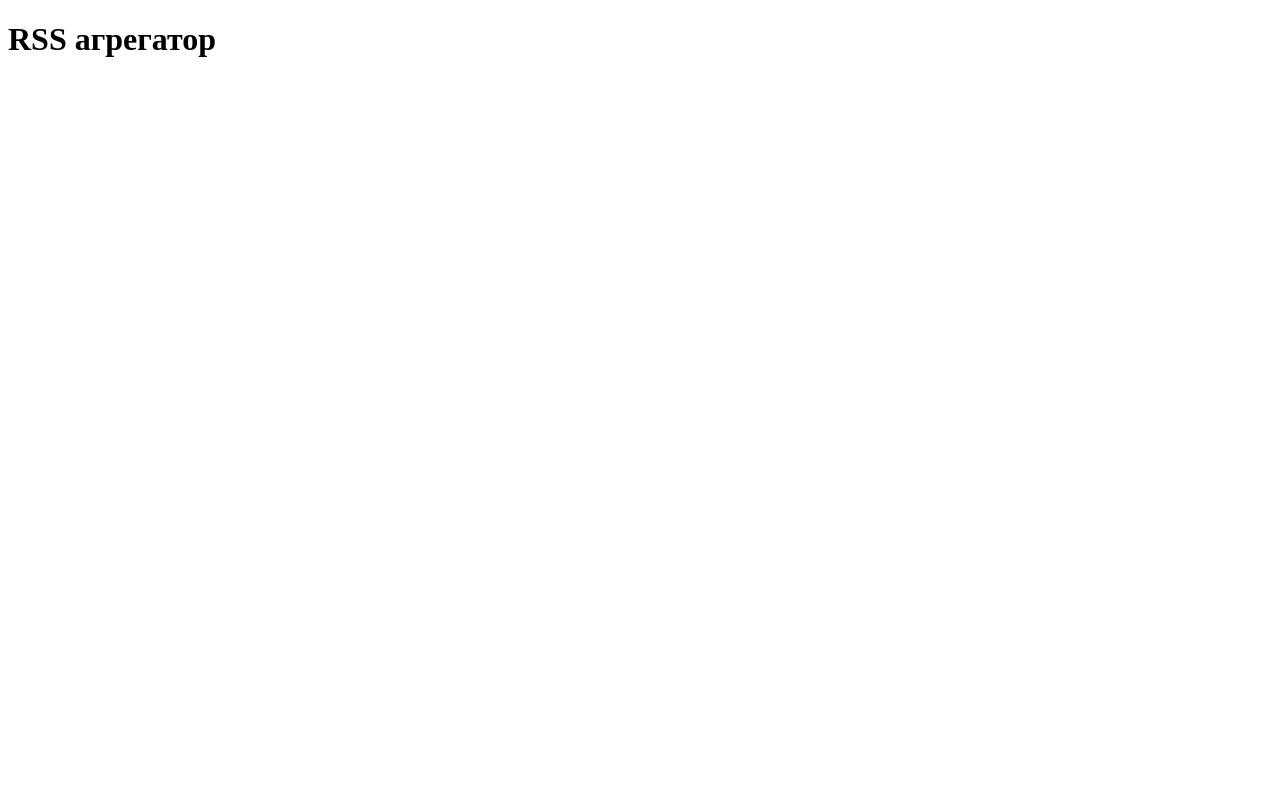
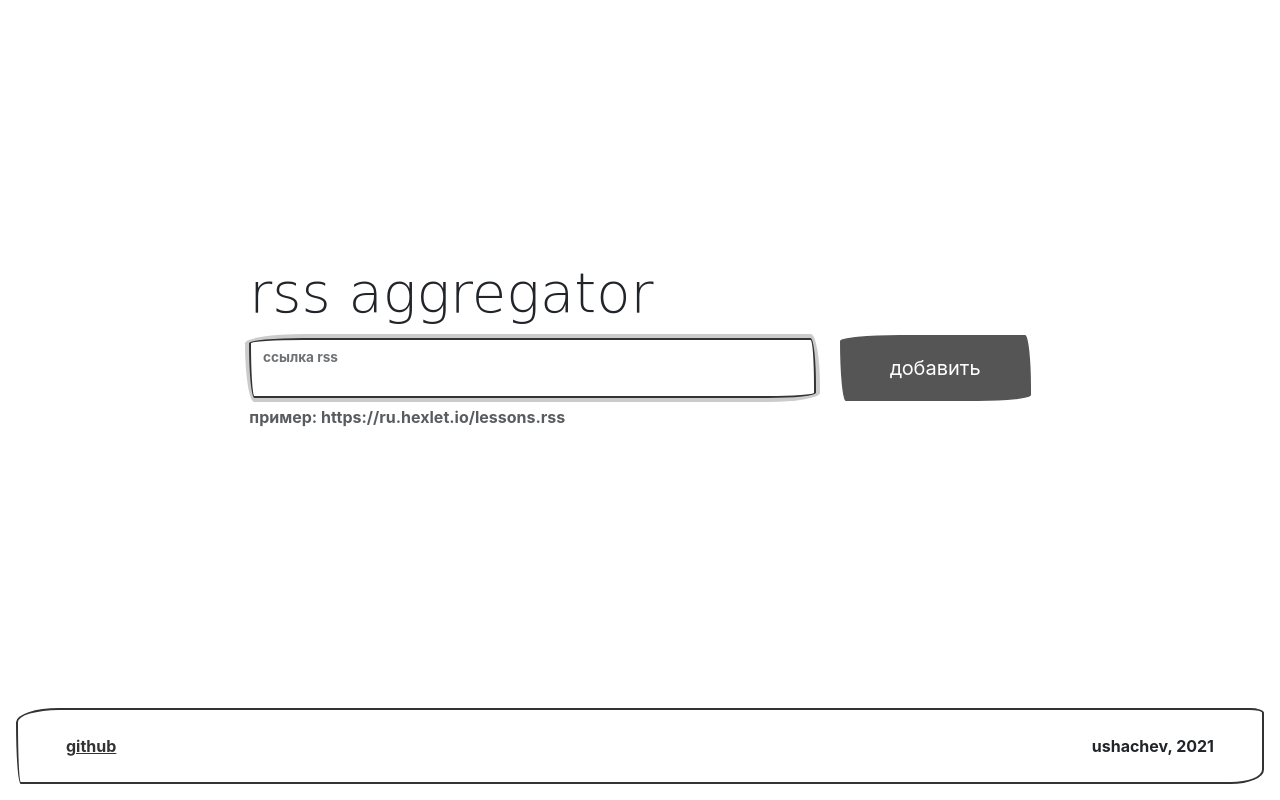
Before and after one commit to ushachev/frontend-project-lvl3, a website built with webpack: page src/index.html in a window 1280 px wide. Built offline with nearby package versions, Linux system fonts and the light colour scheme; a web font is replaced by a local one.

Commit message:
add initial page

```diff
--- a/package.json
+++ b/package.json
@@ -28,6 +28,7 @@
     "@babel/eslint-plugin": "^7.13.16",
     "@babel/preset-env": "^7.14.0",
     "babel-loader": "^8.2.2",
+    "css-loader": "^5.2.4",
     "eslint": "^7.25.0",
     "eslint-config-airbnb-base": "^14.2.1",
     "eslint-plugin-import": "^2.22.1",
@@ -35,8 +36,12 @@
     "html-webpack-plugin": "^5.3.1",
     "jest": "^26.6.3",
     "jest-circus": "^26.6.3",
+    "style-loader": "^2.0.0",
     "webpack": "^5.36.2",
     "webpack-cli": "^4.6.0",
     "webpack-dev-server": "^3.11.2"
+  },
+  "dependencies": {
+    "bootswatch": "^5.0.0"
   }
 }
--- a/src/app/init.js
+++ b/src/app/init.js
@@ -1,5 +1,2 @@
 export default () => {
-  const title = document.createElement('h1');
-  title.textContent = 'RSS агрегатор';
-  document.body.prepend(title);
 };
--- a/src/index.html
+++ b/src/index.html
@@ -7,7 +7,42 @@
   <title>RSS reader</title>
 </head>
 
-<body>
+<body class="d-flex flex-column min-vh-100">
+  <main class="d-flex flex-column flex-grow-1">
+    <section class="container-fluid my-auto p-5">
+      <div class="row">
+        <div class="col-md-10 col-lg-8 mx-auto">
+          <h1 class="display-4">rss aggregator</h1>
+          <form action="">
+            <div class="row align-items-center">
+              <div class="col">
+                <div class="form-floating">
+                  <input autofocus required name="url" aria-label="url" class="form-control fs-5" id="url" placeholder="ссылка rss">
+                  <label for="url">ссылка rss</label>
+                </div>
+              </div>
+              <div class="col-auto">
+                <button type="submit" aria-label="add" class="btn btn-secondary fs-5 px-sm-5 py-3">добавить</button>
+              </div>
+            </div>
+          </form>
+          <p class="text-muted my-1">пример: https://ru.hexlet.io/lessons.rss</p>
+        </div>
+      </div>
+    </section>
+  </main>
+  <footer class="list-group m-3 px-2 px-md-5 py-4 bg-body">
+    <div class="row">
+      <div class="col-auto">
+        <a href="https://github.com/ushachev/frontend-project-lvl3" target="_blank">
+          <span>github</span>
+        </a>
+      </div>
+      <div class="col-auto ms-auto">
+        <span>ushachev, 2021</span>
+      </div>
+    </div>
+  </footer>
 </body>
 
 </html>
--- a/src/index.js
+++ b/src/index.js
@@ -1,3 +1,4 @@
+import 'bootswatch/dist/sketchy/bootstrap.min.css';
 import init from './app/init.js';
 
 init();
--- a/webpack.config.js
+++ b/webpack.config.js
@@ -18,6 +18,10 @@ module.exports = {
           loader: 'babel-loader',
         },
       },
+      {
+        test: /\.css$/i,
+        use: ['style-loader', 'css-loader'],
+      },
     ],
   },
   plugins: [
```
Also changed, not shown: 1 other file.
